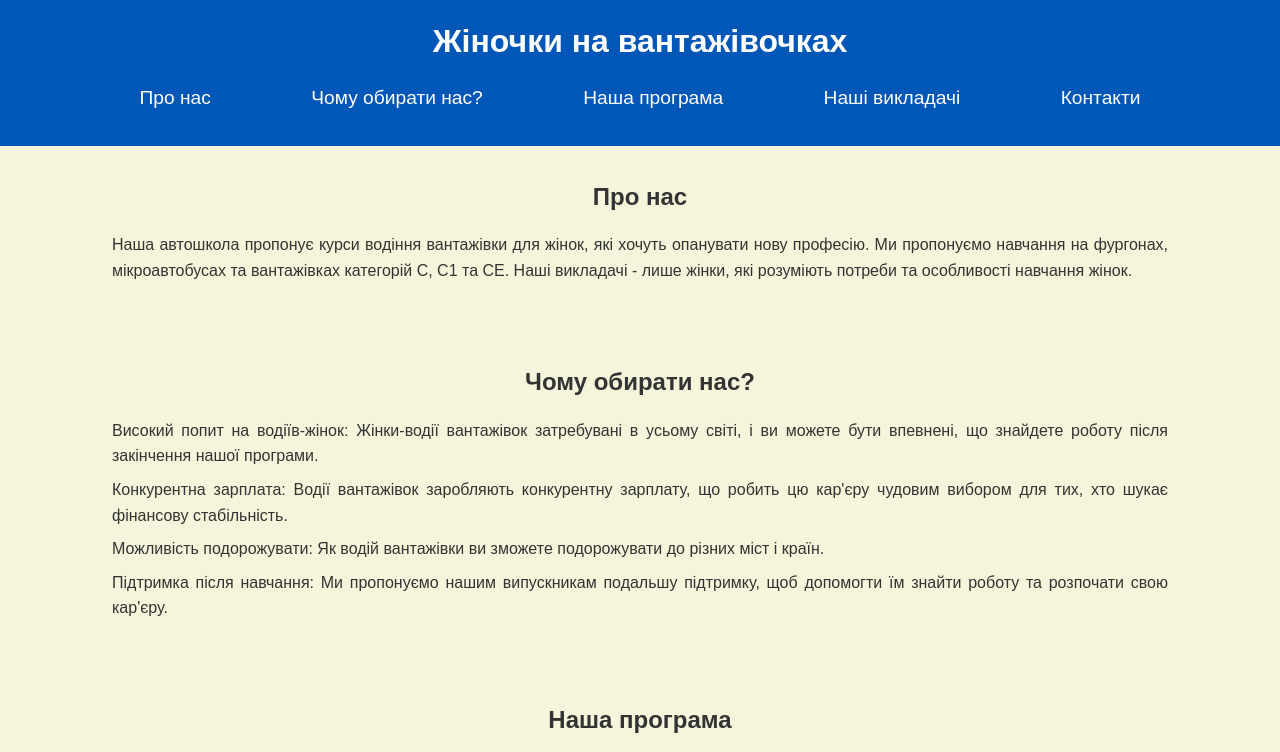
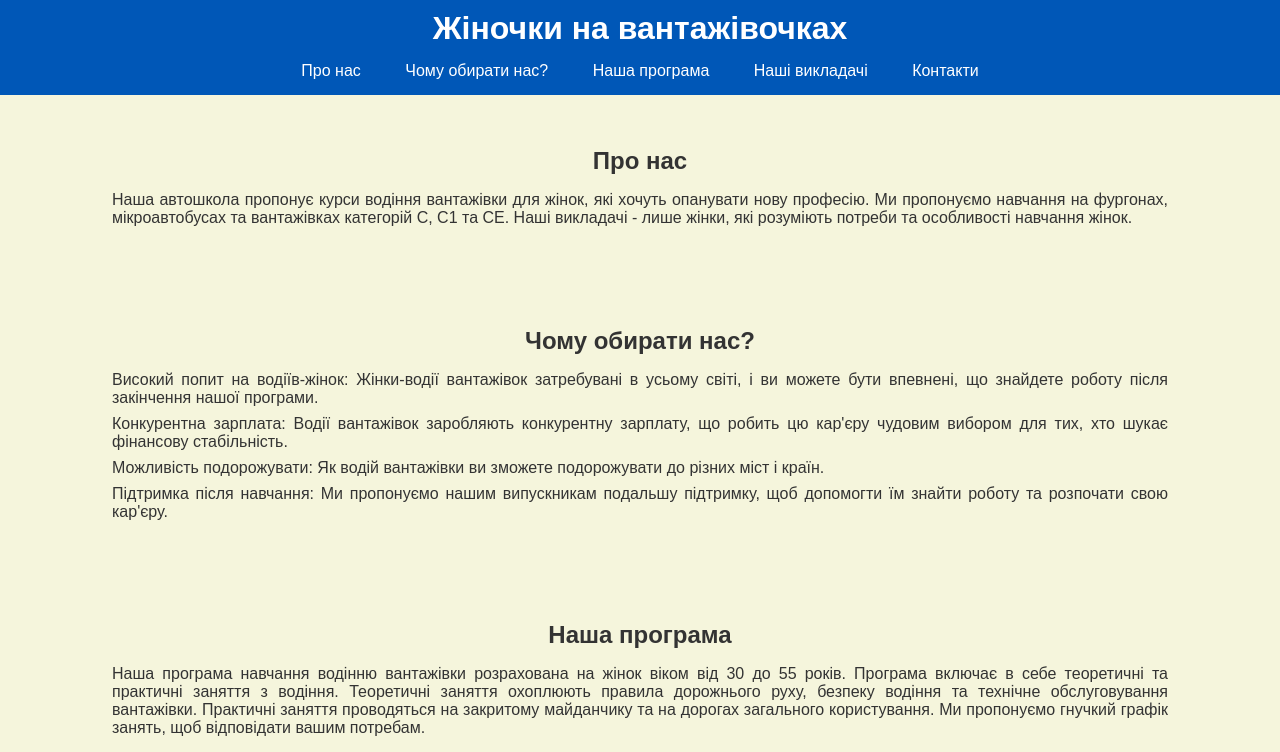
Before and after one commit to AndreyPolezhaiev/driving-school, a plain HTML site: page index.html in a window 1280 px wide. Shown: the top 752 px of the page. Drawn offline with Linux system fonts and the light colour scheme.

Commit message:
rewrite structure

```diff
--- a/index.html
+++ b/index.html
@@ -2,36 +2,31 @@
 <html lang="uk">
   <head>
       <meta charset="UTF-8">
-    <meta name="viewport" content="width=device-width, initial-scale=1.0">
       <title>Жіночки на вантажівочках</title>
       <link rel="stylesheet" href="styles.css">
   </head>
   <body>
-<header>
-    <div class="container">
+  <header class="header">
         <h1>Жіночки на вантажівочках</h1>
-        <nav>
-            <ul>
-                <li><a href="#about">Про нас</a></li>
-                <li><a href="#why-choose-us">Чому обирати нас?</a></li>
-                <li><a href="#program">Наша програма</a></li>
-                <li><a href="#instructors">Наші викладачі</a></li>
-                <li><a href="#contact">Контакти</a></li>
-            </ul>
+        <nav class="nav">
+            <a href="#about" class="nav__link">Про нас</a>
+            <a href="#why-choose-us" class="nav__link">Чому обирати нас?</a>
+            <a href="#program" class="nav__link">Наша програма</a>
+            <a href="#instructors" class="nav__link">Наші викладачі</a>
+            <a href="#contact" class="nav__link">Контакти</a>
         </nav>
-    </div>
   </header>
-
+  <main class="main">
     <section id="about" class="section">
       <div class="container">
-        <h2>Про нас</h2>
+          <h2 class="hightlighted">Про нас</h2>
           <p>Наша автошкола пропонує курси водіння вантажівки для жінок, які хочуть опанувати нову професію. Ми пропонуємо навчання на фургонах, мікроавтобусах та вантажівках категорій C, C1 та CE. Наші викладачі - лише жінки, які розуміють потреби та особливості навчання жінок.</p>
       </div>
     </section>
 
     <section id="why-choose-us" class="section">
         <div class="container">
-        <h2>Чому обирати нас?</h2>
+            <h2 class="hightlighted">Чому обирати нас?</h2>
             <ul>
                 <li>Високий попит на водіїв-жінок: Жінки-водії вантажівок затребувані в усьому світі, і ви можете бути впевнені, що знайдете роботу після закінчення нашої програми.</li>
                 <li>Конкурентна зарплата: Водії вантажівок заробляють конкурентну зарплату, що робить цю кар'єру чудовим вибором для тих, хто шукає фінансову стабільність.</li>
@@ -43,31 +38,27 @@
 
     <section id="program" class="section">
         <div class="container">
-        <h2>Наша програма</h2>
+            <h2 class="hightlighted">Наша програма</h2>
             <p>Наша програма навчання водінню вантажівки розрахована на жінок віком від 30 до 55 років. Програма включає в себе теоретичні та практичні заняття з водіння. Теоретичні заняття охоплюють правила дорожнього руху, безпеку водіння та технічне обслуговування вантажівки. Практичні заняття проводяться на закритому майданчику та на дорогах загального користування. Ми пропонуємо гнучкий графік занять, щоб відповідати вашим потребам.</p>
         </div>
     </section>
 
     <section id="instructors" class="section">
         <div class="container">
-        <h2>Наші викладачі</h2>
+            <h2 class="hightlighted">Наші викладачі</h2>
             <p>Наші викладачі - лише жінки, які мають багаторічний досвід водіння вантажівки та навчання інших. Вони розуміють потреби та особливості навчання жінок і створюють сприятливу атмосферу для навчання. Наші викладачі прагнуть допомогти вам досягти успіху та отримати водійське посвідчення.</p>
         </div>
     </section>
 
     <section id="contact" class="section">
         <div class="container">
-        <h2>Контакти</h2>
+            <h2 class="hightlighted">Контакти</h2>
             <p>Засновниця першої в Україні автошколи для жінок на вантажних автомобілях - Юлія Марущак: +380506810891.</p>
         </div>
     </section>
-
-<footer>
-    <div class="container">
-        <p>&copy; 2024 Жіночки на вантажівочках</p>
-    </div>
+  </main>
+  <footer class="footer">
+    &copy; 2024 Жіночки на вантажівочках
   </footer>
-
-<script src="scripts.js"></script>
   </body>
 </html>
--- a/scripts.js
+++ /dev/null
@@ -1,16 +0,0 @@
-document.addEventListener('DOMContentLoaded', () => {
-    const sections = document.querySelectorAll('.section');
-    const navLinks = document.querySelectorAll('nav ul li a');
-
-    navLinks.forEach(link => {
-        link.addEventListener('click', function() {
-            // Remove 'active' class from all sections
-            sections.forEach(section => section.classList.remove('active'));
-
-            // Add 'active' class to the clicked section
-            const targetId = this.getAttribute('href').substring(1);
-            const targetSection = document.getElementById(targetId);
-            targetSection.classList.add('active');
-        });
-    });
-});
--- a/styles.css
+++ b/styles.css
@@ -1,42 +1,61 @@
-* {
-    margin: 0;
-    padding: 0;
-    box-sizing: border-box;
+html {
+  background-color: #F5F5DC;
+  scroll-behavior: smooth;
+  margin: 0;
 }
 
 body {
-    font-family: Arial, sans-serif;
-    line-height: 1.6;
+    margin: 0;
+    font-family: sans-serif;
     color: #333;
-    background: #F5F5DC; /* Бежевый фон */
+    --header-height: 95px;
+    --footer-height: 50px;
 }
 
-header {
-    background: #0057B7; /* Синий фон */
-    color: #fff;
-    padding: 1rem 0;
+.header {
+    background: #0057B7;
+    margin: 0 auto;
+    height: var(--header-height);
+}
+
+.header h1 {
+  color: #fff;
+  margin: 0;
+  padding: 10px 0 15px 0;
+}
+
+.nav {
+  text-align: center;
+  padding-bottom: 10px;
+}
+
+.nav__link {
+  color: #fff;
+  text-decoration: none;
+  padding: 0 20px;
+}
+
+.nav__link:hover {
+  background-color: #827676;
+  color: black;
+}
+
+.nav__link:active {
+  color: red;
+}
+
+.section:target {
+  background-color: #FFD700;
+}
+
+.main {
+  min-height: calc(100vh - var(--header-height) - var(--footer-height));
 }
 
 .container {
     width: 90%;
     max-width: 1200px;
     margin: 0 auto;
-}
-
-nav ul {
-    list-style: none;
-    text-align: center;
-}
-
-nav ul li {
-    display: inline;
-    margin: 0 0rem;
-}
-
-nav ul li a {
-    color: #fff;
-    text-decoration: none;
-    font-size: 1.2rem;
 }
 
 .section {
@@ -49,9 +68,9 @@ h1, h2, h3 {
 }
 
 p, ul {
-    text-align: justify; /* Выровнять текст по ширине */
+    text-align: justify;
     margin-bottom: 1rem;
-    padding: 0 3rem; /* Добавляем отступы */
+    padding: 0 3rem;
 }
 
 ul {
@@ -61,8 +80,8 @@ ul {
 
 ul li {
     margin-bottom: 0.5rem;
-    text-align: justify; /* Выровнять текст по ширине */
-    padding: 0 3rem; /* Добавляем отступы */
+    text-align: justify;
+    padding: 0 3rem;
 }
 
 footer {
@@ -70,28 +89,6 @@ footer {
     color: #fff;
     text-align: center;
     padding: 1rem 0;
+    height: var(--footer-height);
+    line-height: var(--footer-height);
 }
-
-footer p, footer ul {
-    text-align: center; /* Выровнять текст по центру */
-}
-
-footer ul {
-    list-style: none;
-    padding: 0;
-}
-
-footer ul li {
-    margin-bottom: 0.5rem;
-}
-
-.active {
-    background-color: #FFD700; /* Золотистый цвет для выделения */
-}
-
-@media (max-width: 768px) {
-    nav ul li {
-        display: block;
-        margin: 1rem 0;
-    }
-}
```
Lines whose indentation alone changed are shown as unchanged.
